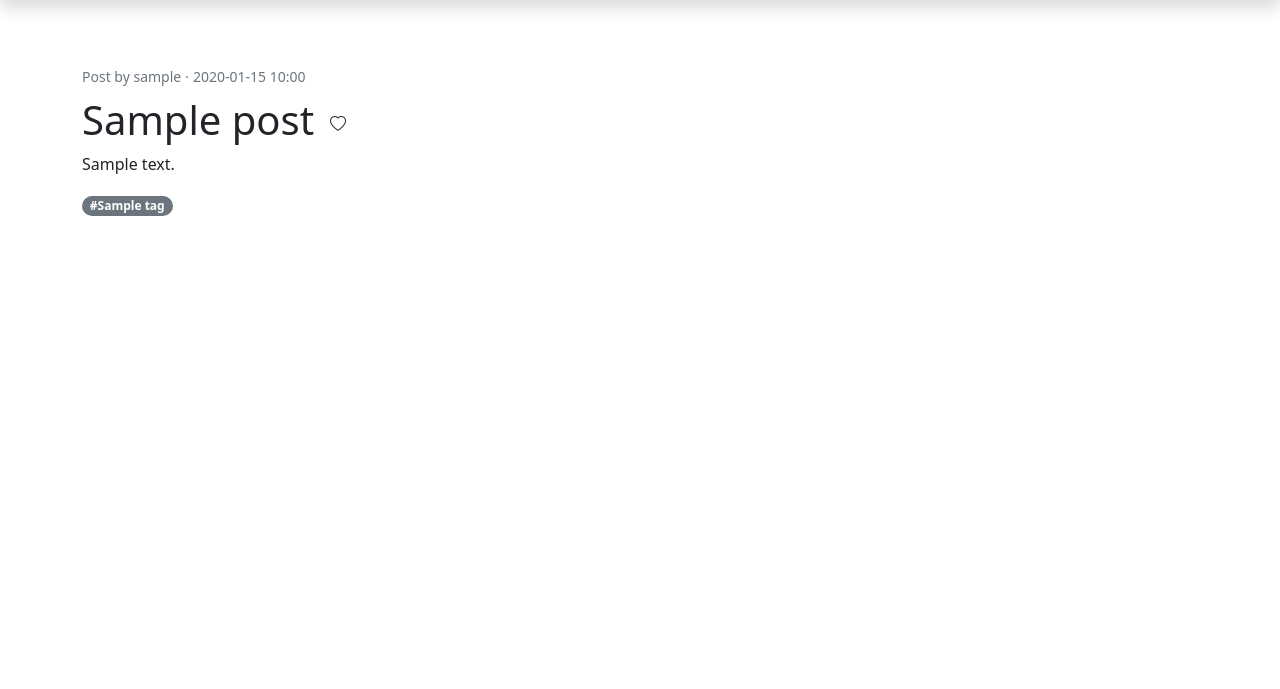
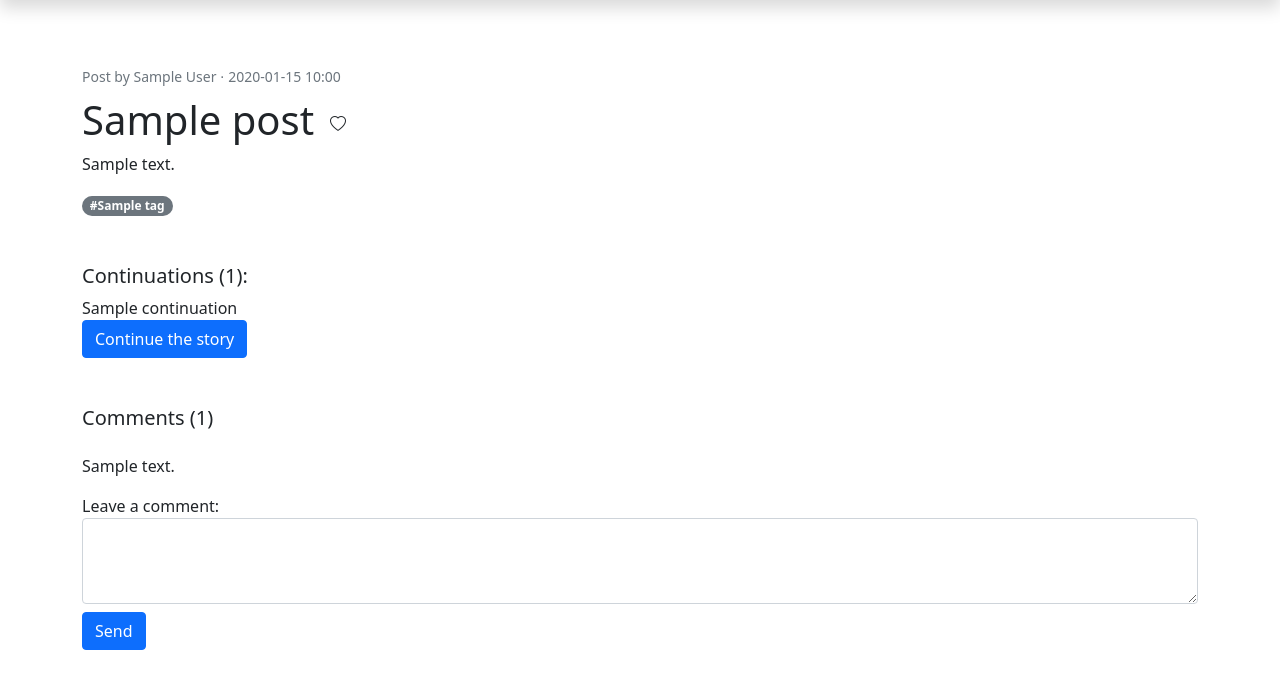
Before and after one commit to kbjakex/tsoha-stories, a Flask app: template templates/storypage.html in a window 1280 px wide. Shown: the part 58-747 px from the top of the page. Run offline with Flask 2, Linux system fonts and the light colour scheme; the visitor is signed in with stand-in values (Sample User, id 1); the template is opened without the code that fills it: most values are stand-ins (such as "Sample title", 1, 10 or a date in 2020).

Commit message:
Add rough comment system

```diff
--- a/routes.py
+++ b/routes.py
@@ -1,9 +1,11 @@
+from crypt import methods
 from app import app
 from db import db
-from flask import redirect, render_template, request, url_for
+from flask import redirect, render_template, request, abort
 from flask_login import LoginManager, UserMixin, login_user, login_required, logout_user, current_user
 from werkzeug.security import check_password_hash, generate_password_hash
 import json
+from datetime import datetime, timedelta
 
 from urllib.parse import urlparse, urljoin
 
@@ -35,6 +37,7 @@ class Post:
         self.num_likes = 0
         self.liked = False
         self.num_comments = 0
+        self.comments = []
 
 @login_manager.user_loader
 def load_user(user_id):
@@ -48,6 +51,8 @@ def load_user(user_id):
 @app.route("/")
 def index():
     sort = request.args.get("sort")
+    if sort is None:
+        sort = "newest"
     if not current_user is None:
         current_user.sort_mode = sort
 
@@ -169,29 +174,44 @@ def addstory():
         db.session.commit()
 
         # tagify outputs the tags in json format.
-        json_tags = json.loads(request.form["tags"])
-        for json_tag in json_tags:
-            tagname = json_tag['value']
-            db.session.execute("INSERT INTO tags (name, post_id) VALUES (:name, :post_id)", {"post_id":rowid, "name":tagname})
-            db.session.commit()
+        tags = request.form["tags"]
+        if not tags is None and len(tags) > 0:
+            print("Tags: ",tags)
+            json_tags = json.loads(tags)
+            for json_tag in json_tags:
+                tagname = json_tag['value']
+                db.session.execute("INSERT INTO tags (name, post_id) VALUES (:name, :post_id)", {"post_id":rowid, "name":tagname})
+                db.session.commit()
 
         return redirect(f"/posts/{rowid}")
 
     return render_template("newstory.html")
 
-@app.route("/posts/<int:id>")
+@app.route("/posts/<int:id>", methods=["GET", "POST"])
 def page(id):
-    sql = "SELECT P.id, P.title, P.content, P.sent_at, U.username, T.name FROM users U, posts P LEFT JOIN tags T ON P.id = T.post_id WHERE U.id = P.user_id AND P.id = :post_id"
+    if request.method == "POST":
+        if not current_user.is_authenticated:
+            abort(401)
+
+        comment = request.form.get("content")
+        if not comment is None and len(comment) > 0:
+            user_id = current_user.id
+
+            sql = "INSERT INTO comments (post_id, user_id, sent_at, content) VALUES (:post_id, :user_id, NOW(), :content)"
+            db.session.execute(sql, {"post_id":id, "user_id":user_id, "content":comment})
+            db.session.commit()
+
+    sql = "SELECT P.id, P.title, P.content, P.sent_at, U.username, U.id, T.name FROM users U, posts P LEFT JOIN tags T ON P.id = T.post_id WHERE U.id = P.user_id AND P.id = :post_id"
     post_raw_all = db.session.execute(sql, {"post_id": id}).fetchall()
 
-    if post_raw_all is None:
+    if post_raw_all is None or len(post_raw_all) == 0:
         abort(404)
 
     post_raw = post_raw_all[0]
     post = Post(post_raw[0], post_raw[1], post_raw[2], post_raw[3], post_raw[4], [])
     for tuple in post_raw_all:
-        if tuple[5] is not None:
-            post.tags.append(tuple[5])
+        if tuple[6] is not None:
+            post.tags.append(tuple[6])
 
     # Check if user has liked the post
     if current_user.is_authenticated:
@@ -200,11 +220,18 @@ def page(id):
         if not num_likes is None and num_likes > 0:
             post.liked = True
 
+        post.can_delete = current_user.id == post_raw[5]
+        post.can_edit = post.can_delete and not post.sent_at < datetime.now() - timedelta(minutes=30)
 
-    """     sql = "SELECT U.username, C.content, C.sent_at FROM users U, comments C WHERE C.post_id = :post_id AND U.id = C.user_id"
-        comments = db.session.execute(sql, {"post_id":id}).fetchall()
+    sql = "SELECT P.id, U.username FROM users U, posts P WHERE U.id = P.user_id AND P.parent_id = :post_id"
+    continuations = db.session.execute(sql, {"post_id": id}).fetchall()
 
-        sql = "SELECT U.username, L.sent_at FROM users U, likes L WHERE L.post_id = :post_id AND U.id = L.user_id" """
+    post.continuations = continuations
+
+    sql = "SELECT U.username, C.content, C.sent_at FROM users U, comments C WHERE C.post_id = :post_id AND U.id = C.user_id"
+    post.comments = db.session.execute(sql, {"post_id":id}).fetchall()
+
+    """ sql = "SELECT U.username, L.sent_at FROM users U, likes L WHERE L.post_id = :post_id AND U.id = L.user_id" """
 
 
     """ sql = "SELECT U.username, P.id, P.title, P.content, P.sent_at FROM posts P, users U WHERE P.user_id = U.id AND P.id = :id"
@@ -228,3 +255,17 @@ def like(id):
         return f"{{ \"liked\": {liked}, \"num_likes\": " + str(db.session.execute("SELECT COUNT(*) FROM likes WHERE post_id = :post_id", {"post_id":id}).fetchone()[0]) + " }"
     else:
         return "Unauthorized", 401
+
+
+@app.route("/api/posts/<int:id>/delete", methods=["GET", "POST"])
+def delete(id):
+    if current_user.is_authenticated:
+        sql = "SELECT * FROM posts WHERE id = :id AND user_id = :user_id"
+        result = db.session.execute(sql, {"id":id, "user_id":current_user.id})
+        if result.fetchone() is None:
+            abort(401)
+        db.session.execute("DELETE FROM posts WHERE id = :id", {"id":id})
+        db.session.commit()
+        return redirect("/")
+    else:
+        abort(401)
--- a/schema.sql
+++ b/schema.sql
@@ -24,8 +24,8 @@ CREATE TABLE comments (
     id SERIAL PRIMARY KEY,
     post_id INTEGER REFERENCES posts,
     user_id INTEGER REFERENCES users,
-    content TEXT NOT NULL,
-    UNIQUE(post_id, user_id)
+    sent_at TIMESTAMP NOT NULL,
+    content TEXT NOT NULL
 );
 
 CREATE TABLE likes (
--- a/templates/storypage.html
+++ b/templates/storypage.html
@@ -3,7 +3,7 @@
 {% block content_body %}
 <div class="container">
     <div class="pt-5 pb-2">
-        <small class="text-secondary py-5">Post by {{ post.username }} &sdot; {{ post.sent_at.strftime("%Y-%m-%d %H:%M") }}</small>
+        <small class="text-secondary py-5">Post by {{ post.author }} &sdot; {{ post.sent_at.strftime("%Y-%m-%d %H:%M") }}</small>
     </div>
     <div class="d-flex align-items-center">
         <h1>{{ post.title }}</h1>
@@ -17,6 +17,23 @@
                 <i class="bi bi-heart{%if post.liked %}-fill{% endif %}"></i>
             </a>
         </span>
+        {% if current_user.is_authenticated %}
+
+        {% if post.can_edit %}
+        <span class="px-3">
+            <a class="text-decoration-none text-dark" href="/posts/{{ post.id }}/edit">
+                <i class="bi bi-pencil text-dark"></i>
+            </a>
+        </span>
+        {% endif %}
+        {% if post.can_delete %}
+        <span class="px-3">
+            <a class="text-decoration-none text-danger" href="/api/posts/{{ post.id }}/delete">
+                <i class="bi bi-trash"></i>
+            </a>
+        </span>
+        {% endif %}
+        {% endif %}
     </div>
     {{ post.content }}
     <div class="d-flex pt-3">
@@ -27,6 +44,39 @@
         </span>
     </div>
 
+    <div class="pt-5">
+        <h5>Continuations ({{ post.continuations|length }}): </h5>
+        {% for continuation in post.continuations %}
+        <a class="text-decoration-none text-dark" href="/posts/{{ continuation.id }}">{{ continuation.title }}</a>
+        {% endfor %}
+
+        <form>
+            <button type="submit" class="btn btn-primary">Continue the story</button>
+        </form>
+    </div>
+
+    <div class="pt-5">
+        <h5>Comments ({{ post.comments|length }})</h5>
+        <div class="pt-3 pb-3">
+            {% for comment in post.comments %}
+            {{ comment.content }}
+            {% endfor %}
+        </div>
+    </div>
+
+    {% if current_user.is_authenticated %}
+    <form method="POST">
+        <div class="form-group pb-2">
+            <label for="continuation-content">Leave a comment:</label>
+            <textarea class="form-control" name="content" maxlength="1500" id="continuation-content" rows="3" required></textarea>
+        </div>
+        <button type="submit" class="btn btn-primary">Send</button>
+    </form>
+    {% else %}
+    <div class="pt-1">
+        <a href="/login?next={{ request.path }}">Log in</a> to leave a comment.
+    </div>
+    {% endif %}
 
 </div>
 
```
